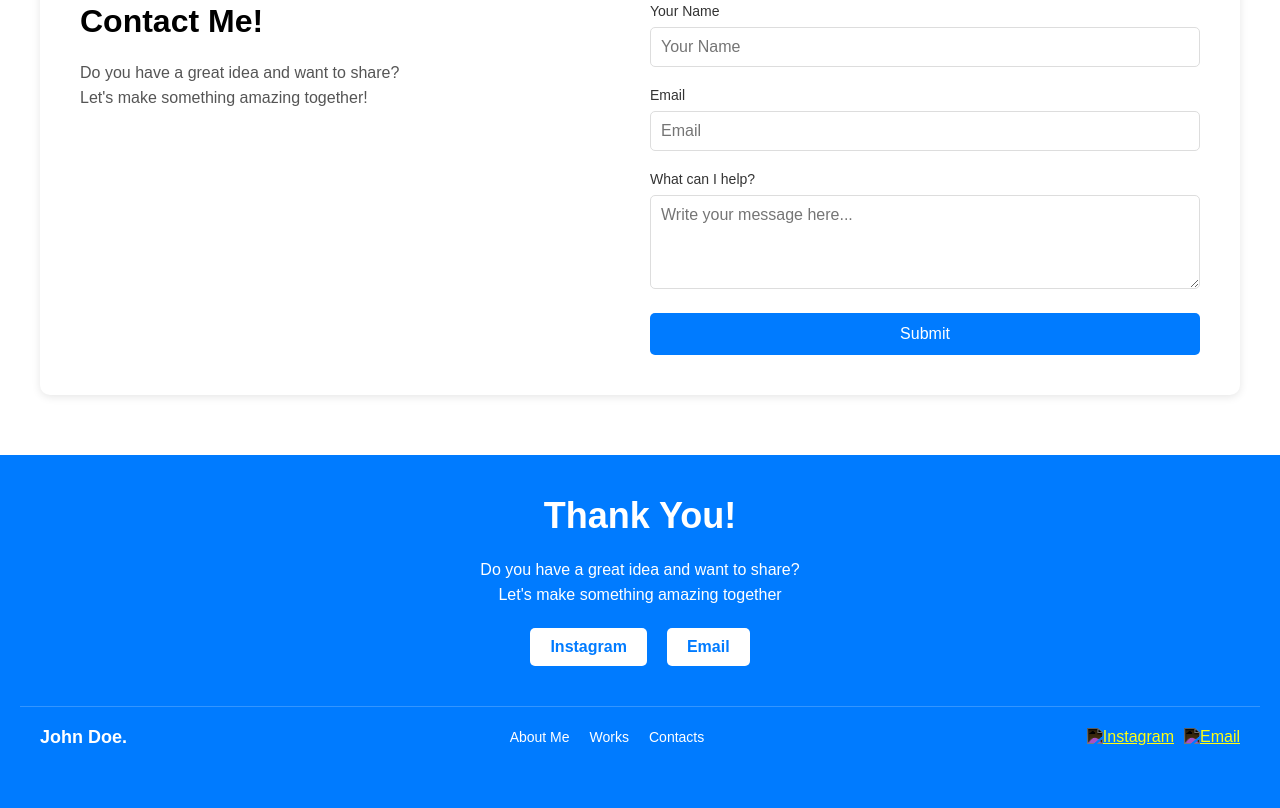
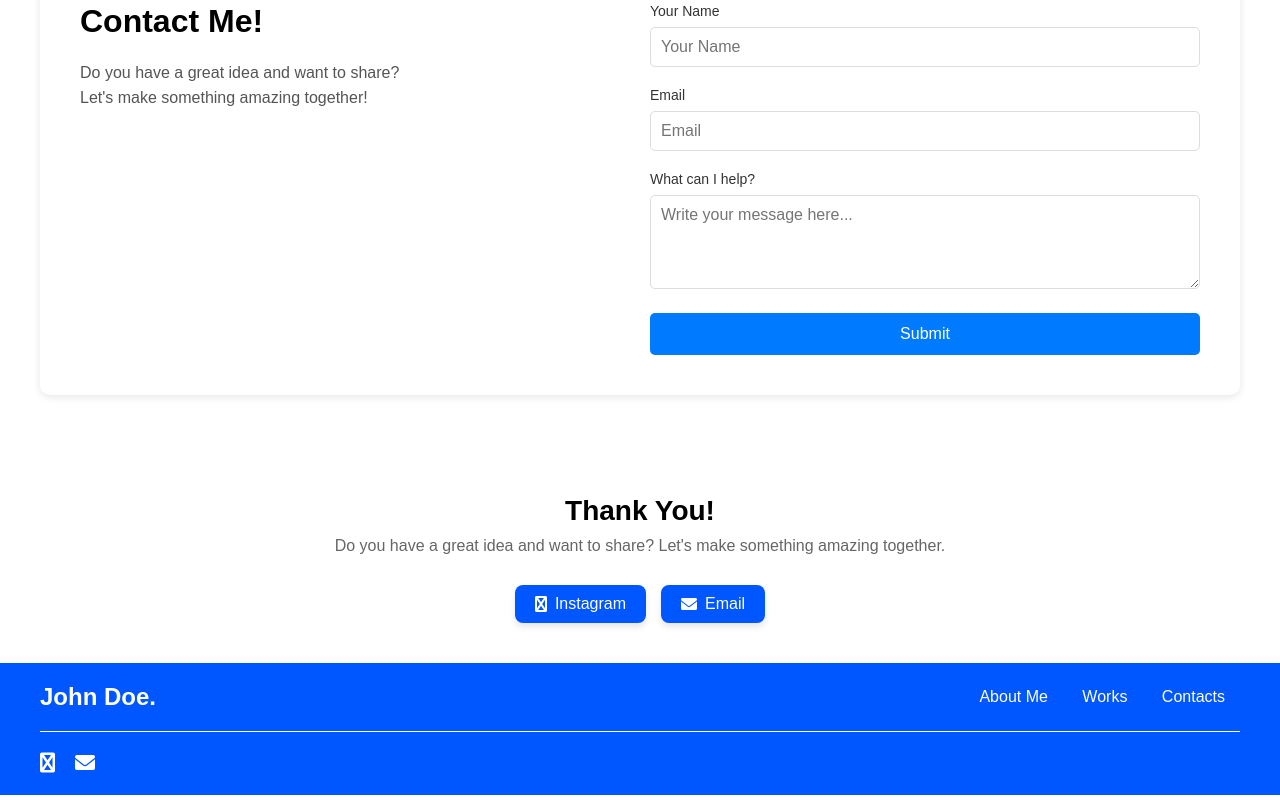
Before and after one commit to Raffa02/simetri, a plain HTML site: page index.html in a window 1280 px wide. Shown: the part 2049-2857 px from the top of the page. Drawn offline with Linux system fonts and the light colour scheme.

Commit message:
first commit

```diff
--- a/index.html
+++ b/index.html
@@ -5,6 +5,7 @@
 <meta name="viewport" content="width=device-width, initial-scale=1.0">
 <title>John Doe Portfolio</title>
 <link rel="stylesheet" href="styles.css">
+<link href="https://cdnjs.cloudflare.com/ajax/libs/font-awesome/6.0.0-beta3/css/all.min.css" rel="stylesheet">
 </head>
 <body>
     <!-- Navbar -->
@@ -126,30 +127,40 @@
     </div>
 </section>
 <footer class="footer">
-    <div class="footer-thank-you">
+    <div class="footer-content">
         <h2>Thank You!</h2>
-        <p>
-            Do you have a great idea and want to share? <br>
-            Let's make something amazing together
-        </p>
+        <p>Do you have a great idea and want to share? Let's make something amazing together.</p>
         <div class="footer-buttons">
-            <a href="https://instagram.com" target="_blank" class="footer-btn">Instagram</a>
-            <a href="mailto:example@example.com" class="footer-btn">Email</a>
+            <a href="https://instagram.com" class="btn-footer">
+                <i class="fa fa-instagram"></i> Instagram
+            </a>
+            <a href="mailto:youremail@example.com" class="btn-footer">
+                <i class="fa fa-envelope"></i> Email
+            </a>
         </div>
     </div>
+</footer>
+<footer class="footer-2">
+    <div class="footer-container">
+        <div class="footer-left">
+            <h2>John Doe.</h2>
+        </div>
+        <div class="footer-right">
+            <nav>
+                <a href="#about">About Me</a>
+                <a href="#works">Works</a>
+                <a href="#contacts">Contacts</a>
+            </nav>
+        </div>
+    </div>
+    <div class="footer-line"></div>
     <div class="footer-bottom">
-        <div class="footer-brand">
-            <p>John Doe.</p>
-        </div>
-        <div class="footer-nav">
-            <a href="#about">About Me</a>
-            <a href="#work">Works</a>
-            <a href="#contact">Contacts</a>
-        </div>
-        <div class="footer-icons">
-            <a href="https://instagram.com" target="_blank"><img src="instagram-icon.png" alt="Instagram"></a>
-            <a href="mailto:example@example.com"><img src="email-icon.png" alt="Email"></a>
-        </div>
+        <a href="https://instagram.com" class="footer-icon">
+            <i class="fa fa-instagram"></i>
+        </a>
+        <a href="mailto:youremail@example.com" class="footer-icon">
+            <i class="fa fa-envelope"></i>
+        </a>
     </div>
 </footer>
 </body>
--- a/styles.css
+++ b/styles.css
@@ -89,29 +89,6 @@ nav a:hover {
     border-radius: 50%;
 }
 
-/* Responsiveness */
-@media (max-width: 768px) {
-    .hero {
-        flex-direction: column;
-        align-items: center;
-        text-align: center;
-    }
-
-    .hero-text {
-        max-width: 100%;
-        margin-bottom: 20px;
-    }
-
-    .hero-image {
-        max-width: 200px;
-    }
-
-    nav ul {
-        flex-direction: column;
-        gap: 10px;
-    }
-}
-
 /* About Me Section */
 .about {
     width: 90%;
@@ -170,36 +147,6 @@ nav a:hover {
     color: #0056b3;
 }
 
-/* Responsiveness */
-@media (max-width: 768px) {
-    .about {
-        flex-direction: column;
-        align-items: center;
-        text-align: center;
-    }
-
-    .about-container {
-        flex-direction: column;
-        gap: 20px;
-    }
-
-    .about-text {
-        flex: 1;
-    }
-
-    .about-image {
-        max-width: 200px;
-    }
-
-    .about-text h2 {
-        font-size: 28px;
-    }
-
-    .about-text p {
-        font-size: 14px;
-    }
-}
-
 /* My Latest Work Section */
 .works {
     width: 90%;
@@ -254,26 +201,6 @@ nav a:hover {
 .work-info p {
     font-size: 14px;
     color: #777;
-}
-
-/* Responsiveness */
-@media (max-width: 768px) {
-    .works-grid {
-        grid-template-columns: repeat(2, 1fr);
-        gap: 15px;
-    }
-
-    .work-item {
-        margin: 0 auto;
-    }
-
-    .work-info h3 {
-        font-size: 16px;
-    }
-
-    .work-info p {
-        font-size: 13px;
-    }
 }
 
 /* Contact Section */
@@ -361,8 +288,175 @@ nav a:hover {
     background-color: #0056b3;
 }
 
-/* Responsive Design */
+.footer {
+    text-align: center;
+    padding: 40px 20px;
+}
+
+.footer-content h2 {
+    font-size: 28px;
+    color: #000000;
+    margin-bottom: 10px;
+}
+
+.footer-content p {
+    font-size: 16px;
+    color: #666666;
+    margin-bottom: 30px;
+}
+
+.footer-buttons {
+    display: flex;
+    justify-content: center;
+    gap: 15px;
+}
+
+.btn-footer {
+    display: inline-flex;
+    align-items: center;
+    justify-content: center;
+    padding: 10px 20px;
+    font-size: 16px;
+    color: #ffffff;
+    background-color: #0056ff;
+    border-radius: 8px;
+    text-decoration: none;
+    box-shadow: 0 4px 6px rgba(0, 0, 0, 0.1);
+    transition: background-color 0.3s ease;
+}
+
+.btn-footer:hover {
+    background-color: #003ecb;
+}
+
+.btn-footer i {
+    margin-right: 8px;
+}
+
+/* Footer 2 Styles */
+.footer-2 {
+    background-color: #0056ff;
+    color: white;
+    padding: 20px 40px;
+    text-align: center;
+    font-family: 'Arial', sans-serif;
+}
+
+.footer-container {
+    display: flex;
+    justify-content: space-between;
+    align-items: center;
+    flex-wrap: wrap;
+}
+
+.footer-left h2 {
+    font-size: 24px;
+    margin: 0;
+}
+
+.footer-right nav a {
+    margin: 0 15px;
+    text-decoration: none;
+    color: white;
+    font-size: 16px;
+    transition: color 0.3s ease;
+}
+
+.footer-right nav a:hover {
+    color: #cccccc;
+}
+
+.footer-line {
+    height: 1px;
+    background-color: white;
+    margin: 20px 0;
+}
+
+.footer-bottom {
+    display: flex;
+    gap: 20px;
+}
+
+.footer-icon {
+    color: white;
+    font-size: 20px;
+    text-decoration: none;
+    transition: color 0.3s ease;
+}
+
+.footer-icon:hover {
+    color: #cccccc;
+}
+
+
 @media (max-width: 768px) {
+    /* hero section */
+    .hero {
+        flex-direction: column;
+        align-items: center;
+        text-align: center;
+    }
+
+    .hero-text {
+        max-width: 100%;
+        margin-bottom: 20px;
+    }
+
+    .hero-image {
+        max-width: 200px;
+    }
+
+    nav ul {
+        flex-direction: column;
+        gap: 10px;
+    }
+
+    /* about section */
+    .about {
+        flex-direction: column;
+        align-items: center;
+        text-align: center;
+    }
+
+    .about-container {
+        flex-direction: column;
+        gap: 20px;
+    }
+
+    .about-text {
+        flex: 1;
+    }
+
+    .about-image {
+        max-width: 200px;
+    }
+
+    .about-text h2 {
+        font-size: 28px;
+    }
+
+    .about-text p {
+        font-size: 14px;
+    }
+    .works-grid {
+        grid-template-columns: repeat(2, 1fr);
+        gap: 15px;
+    }
+
+    /* work section */
+    .work-item {
+        margin: 0 auto;
+    }
+
+    .work-info h3 {
+        font-size: 16px;
+    }
+
+    .work-info p {
+        font-size: 13px;
+    }
+
+    /* contact section */
     .contact-container {
         flex-direction: column;
     }
@@ -376,102 +470,27 @@ nav a:hover {
     .contact-form {
         width: 100%;
     }
-}
 
-/* Footer Section */
-.footer {
-    background-color: #007BFF;
-    color: #fff;
-    text-align: center;
-    padding: 40px 20px;
-}
+    /* footer section */
+    .footer-buttons {
+        flex-direction: column;
+    }
 
-.footer-thank-you {
-    padding-bottom: 40px;
-    border-bottom: 1px solid rgba(255, 255, 255, 0.2);
-}
+    .btn-footer {
+        width: 80%;
+    }
 
-.footer-thank-you h2 {
-    font-size: 36px;
-    margin-bottom: 20px;
-    font-weight: bold;
-}
+    .footer-container {
+        flex-direction: column;
+        text-align: center;
+    }
 
-.footer-thank-you p {
-    font-size: 16px;
-    line-height: 1.6;
-    margin-bottom: 20px;
-}
+    .footer-right nav a {
+        margin: 10px 0;
+    }
 
-.footer-buttons {
-    display: flex;
-    justify-content: center;
-    gap: 20px;
-}
-
-.footer-btn {
-    text-decoration: none;
-    background-color: #fff;
-    color: #007BFF;
-    padding: 10px 20px;
-    border-radius: 5px;
-    font-size: 16px;
-    font-weight: bold;
-    transition: background-color 0.3s ease, color 0.3s ease;
-}
-
-.footer-btn:hover {
-    background-color: #0056b3;
-    color: #fff;
-}
-
-.footer-bottom {
-    display: flex;
-    flex-wrap: wrap;
-    justify-content: space-between;
-    align-items: center;
-    padding: 20px 0;
-    max-width: 1200px;
-    margin: 0 auto;
-}
-
-.footer-brand {
-    font-size: 18px;
-    font-weight: bold;
-}
-
-.footer-nav {
-    display: flex;
-    gap: 20px;
-}
-
-.footer-nav a {
-    text-decoration: none;
-    color: #fff;
-    font-size: 14px;
-    transition: color 0.3s ease;
-}
-
-.footer-nav a:hover {
-    color: #f1f1f1;
-}
-
-.footer-icons {
-    display: flex;
-    gap: 10px;
-}
-
-.footer-icons a img {
-    width: 24px;
-    height: 24px;
-    filter: invert(1);
-}
-
-/* Responsive Design */
-@media (max-width: 768px) {
     .footer-bottom {
         flex-direction: column;
-        text-align: center;
-        gap: 20px;
+        gap: 10px;
     }
 }
```
